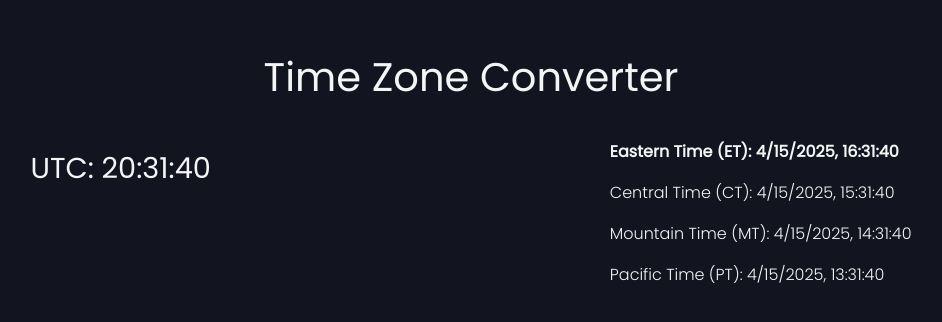
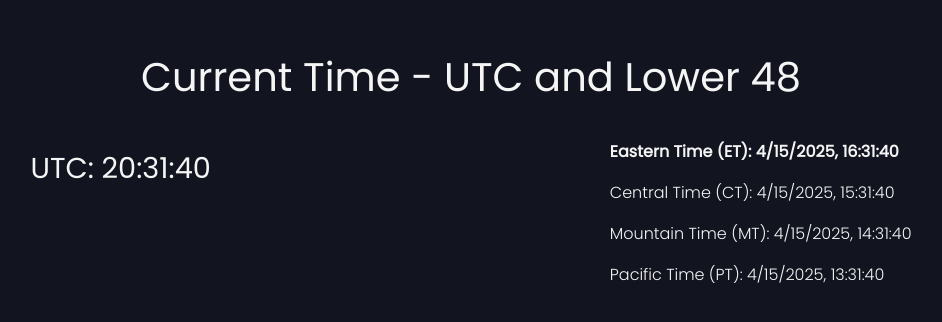
Before and after one commit to jimmymarks/home-time, a plain HTML site: page index.html in a window 1280 px wide. Shown: the part 238-560 px from the top of the page, without its empty margins (169-1111 px from the left). Drawn offline with Linux system fonts and the light colour scheme.

Commit message:
Update index.html

```diff
--- a/index.html
+++ b/index.html
@@ -3,12 +3,12 @@
 <head>
     <meta charset="UTF-8">
     <meta name="viewport" content="width=device-width, initial-scale=1.0">
-    <title>Time Zone Converter</title>
+    <title>Zulu Time Dashboard</title>
     <link rel="stylesheet" href="style.css">
     <link href="https://fonts.googleapis.com/css2?family=Poppins:wght@300;400&display=swap" rel="stylesheet">
 </head>
 <body>
-    <h1>Time Zone Converter</h1>
+    <h1>Current Time - UTC and Lower 48</h1>
     <div class="container">
         <div id="hometime" class=""></div>
         <div id="othertimes" class=""></div>
```
